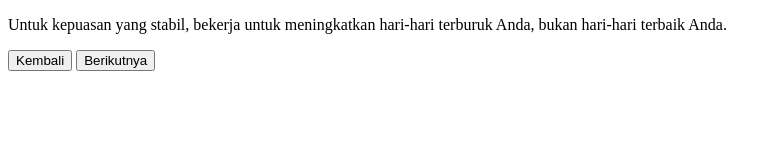
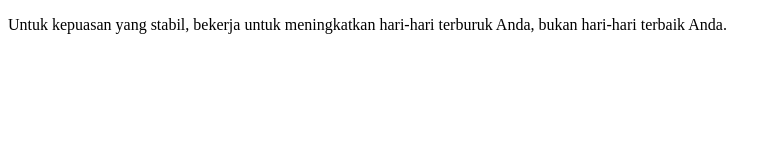
Before and after one commit to yokoberek/kutipan, a plain HTML site: page index.html in a window 1280 px wide. Shown: the whole page, without its empty margins (0-777 px from the left). Drawn offline with Linux system fonts and the light colour scheme.

Commit message:
Update index.html

```diff
--- a/index.html
+++ b/index.html
@@ -9,8 +9,6 @@
     <div id="quoteContainer">
         <p id="quoteText"></p>
     </div>
-    <button id="prevButton">Kembali</button>
-    <button id="nextButton">Berikutnya</button>
 
     <br/>
 
```
